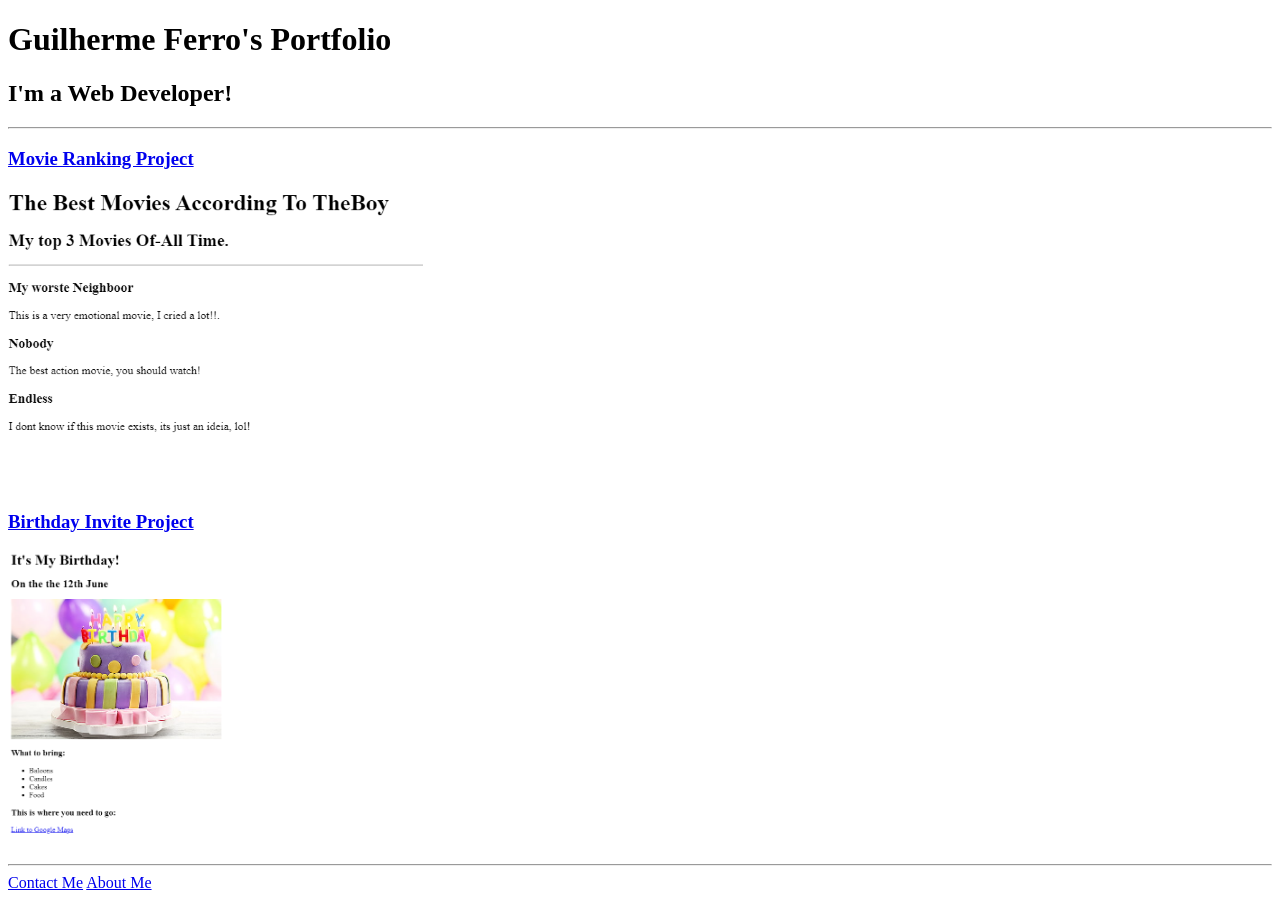
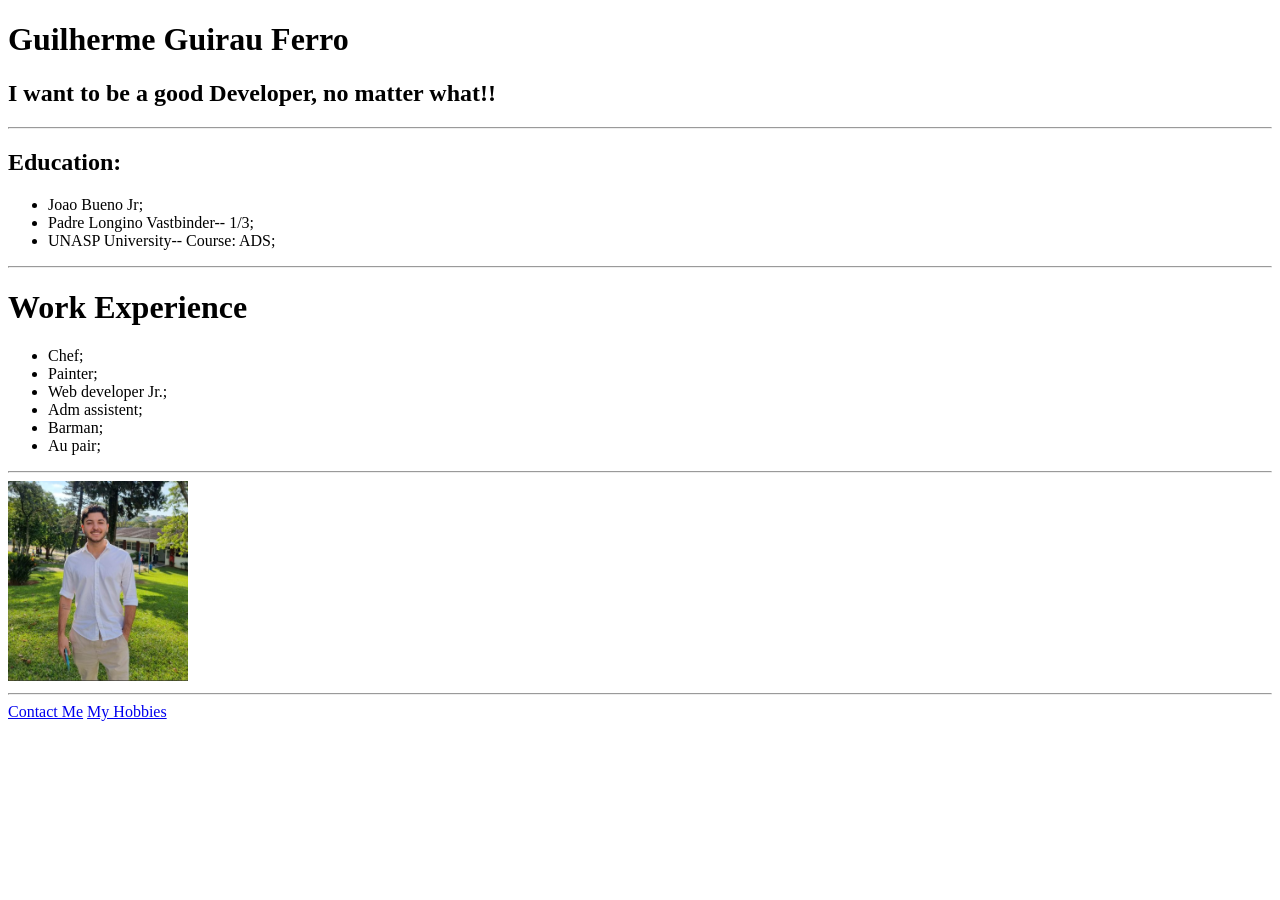
Before and after one commit to xTheWebDeveloper/html-portfolio, a plain HTML site: page index.html in a window 1280 px wide. After the commit the page ends 800 px from the top, so only its background shows below. Drawn offline with Linux system fonts and the light colour scheme.

Commit message:
Add files via upload

```diff
--- a/index.html
+++ b/index.html
@@ -1,29 +1,51 @@
 <!DOCTYPE html>
 
 <html language="en">
-
     <head>
-        <meta charset="UTF-8">
-        <title>Portfolio</title>
+      <meta charset="UTF-8">
+      <title>My resume</title>
     </head>
 
         <body>
-            <h1>Guilherme Ferro's Portfolio</h1>
-            <h2>I'm a Web Developer!</h2>
+            <h1>Guilherme Guirau Ferro</h1>
+            <h2>I want to be a good Developer, no matter what!!</h2>
 
             <hr />
 
-           <h3><a href="../2.4 Movie Ranking Project/index.html">Movie Ranking Project</a></h3>
-           <img src="./assets/images/movies.png" height="300">
+            <h2>Education:</h2>
+            <p>
+                <ul>
 
-           <h3><a href="../3.4 Birthday Invite Project/index.html">Birthday Invite Project</a></h3>
-           <img src="./assets/images/birthday.png" height="300">
+                    <li> Joao Bueno Jr; </li>
+                    <li> Padre Longino Vastbinder-- 1/3; </li>
+                    <li>UNASP University-- Course: ADS;</li>
 
-           <hr />
+                </ul>
+            </p>
+            <hr />
 
-           <a href="../4.1 Webpages/public/contact.html">Contact Me</a>
-           <a href="../4.1 Webpages/public/about.html">About Me</a>
+            <h1>Work Experience</h1>
+            <p>
+                <uL>
+                    <li>Chef;</li>
+                    <li>Painter;</li>
+                    <li>Web developer Jr.;</li>
+                    <li>Adm assistent;</li>
+                    <li>Barman;</li>
+                    <li>Au pair;</li>
 
+                </uL>
+            </p>
+
+            <hr />
+
+            <img src="./MyPhoto.png" height="200" width="180">
+
+            <hr />
+
+                <a href="./ContactMe.html">Contact Me</a>
+                <a href="./hobbies.html">My Hobbies</a>
 
         </body>
+
 </html>
```
Also changed, not shown: ContactMe.html (added, +6 -0 lines), hobbies.html (added, +10 -0 lines), MyPhoto.png (added).
